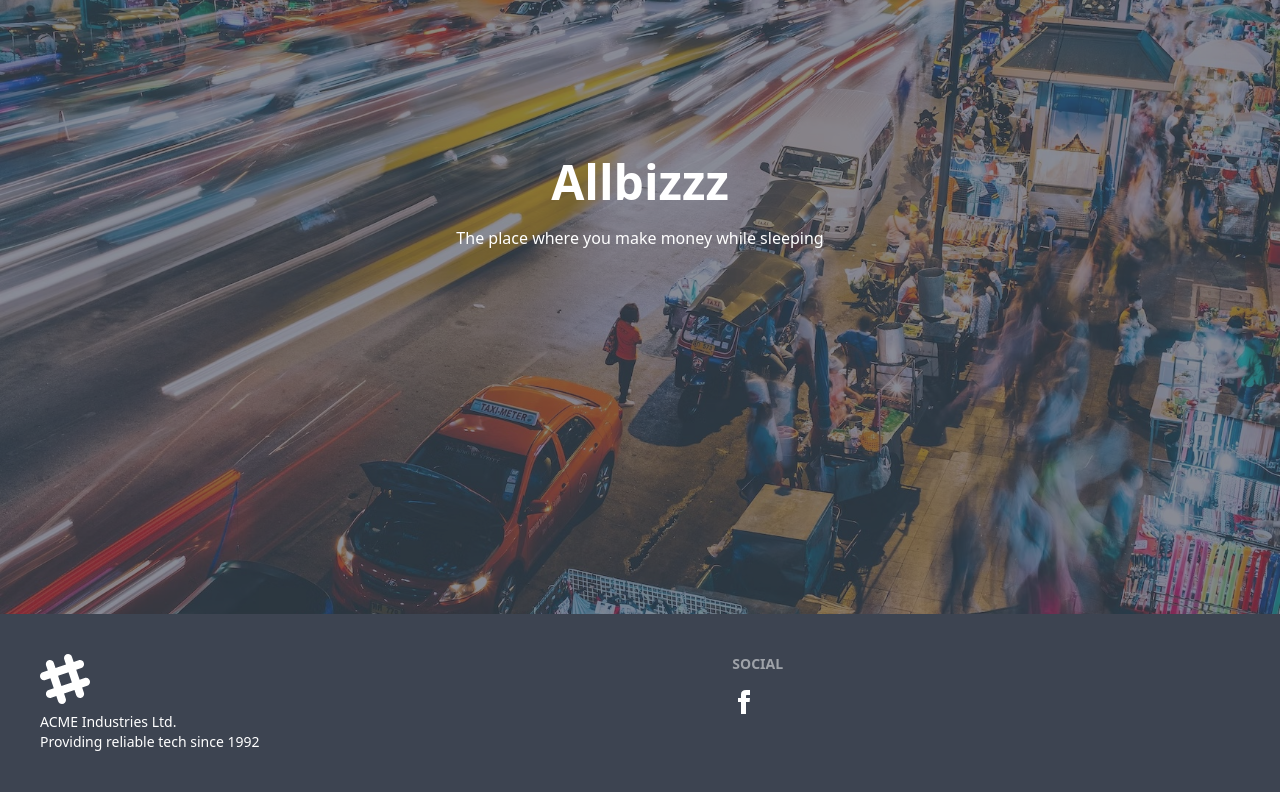
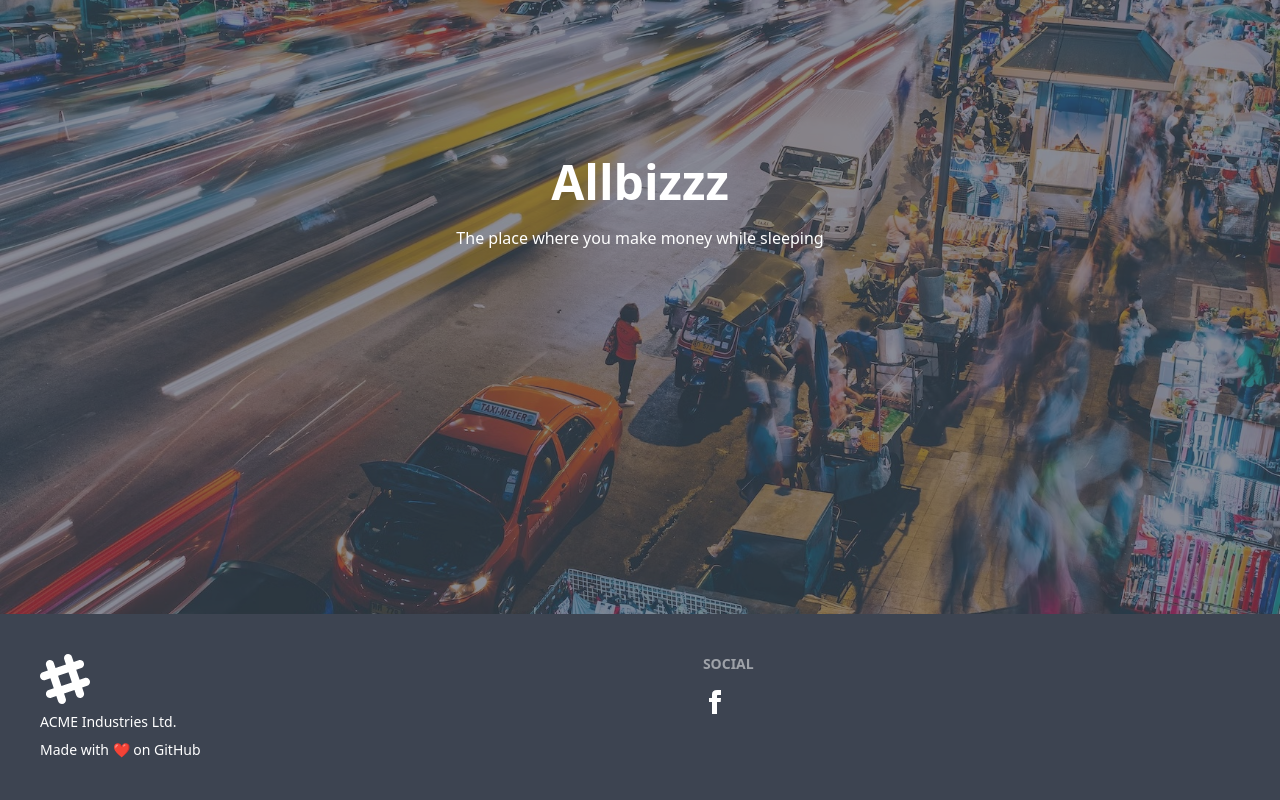
Before and after one commit to nazimboudeffa/business-nextjs-supabase-tailwind, a Next.js app: page / in a window 1280 px wide. Shown: the part 250-1050 px from the top of the page. Built offline with nearby package versions, Linux system fonts and the light colour scheme.

Commit message:
Added made with

```diff
--- a/components/Footer.tsx
+++ b/components/Footer.tsx
@@ -3,7 +3,9 @@ function Footer () {
         <footer className="footer p-10 bg-neutral text-neutral-content">
             <div>
                 <svg width="50" height="50" viewBox="0 0 24 24" xmlns="http://www.w3.org/2000/svg" fillRule="evenodd" clipRule="evenodd" className="fill-current"><path d="M22.672 15.226l-2.432.811.841 2.515c.33 1.019-.209 2.127-1.23 2.456-1.15.325-2.148-.321-2.463-1.226l-.84-2.518-5.013 1.677.84 2.517c.391 1.203-.434 2.542-1.831 2.542-.88 0-1.601-.564-1.86-1.314l-.842-2.516-2.431.809c-1.135.328-2.145-.317-2.463-1.229-.329-1.018.211-2.127 1.231-2.456l2.432-.809-1.621-4.823-2.432.808c-1.355.384-2.558-.59-2.558-1.839 0-.817.509-1.582 1.327-1.846l2.433-.809-.842-2.515c-.33-1.02.211-2.129 1.232-2.458 1.02-.329 2.13.209 2.461 1.229l.842 2.515 5.011-1.677-.839-2.517c-.403-1.238.484-2.553 1.843-2.553.819 0 1.585.509 1.85 1.326l.841 2.517 2.431-.81c1.02-.33 2.131.211 2.461 1.229.332 1.018-.21 2.126-1.23 2.456l-2.433.809 1.622 4.823 2.433-.809c1.242-.401 2.557.484 2.557 1.838 0 .819-.51 1.583-1.328 1.847m-8.992-6.428l-5.01 1.675 1.619 4.828 5.011-1.674-1.62-4.829z"></path></svg>
-                <p>ACME Industries Ltd.<br/>Providing reliable tech since 1992</p>
+                <p>ACME Industries Ltd.</p>
+                <p>Made with ❤ on <a href="https://github.com/nazimboudeffa/business-app-nextjs-supabase-tailwind">GitHub</a>
+                </p>
             </div>
             <div>
                 <span className="footer-title">Social</span>
```
